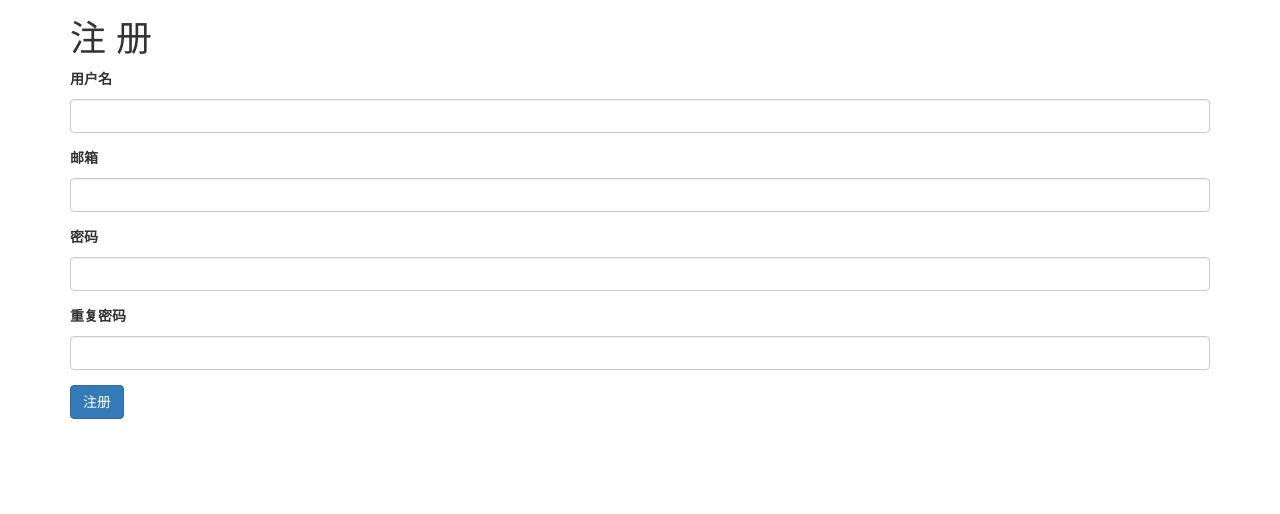
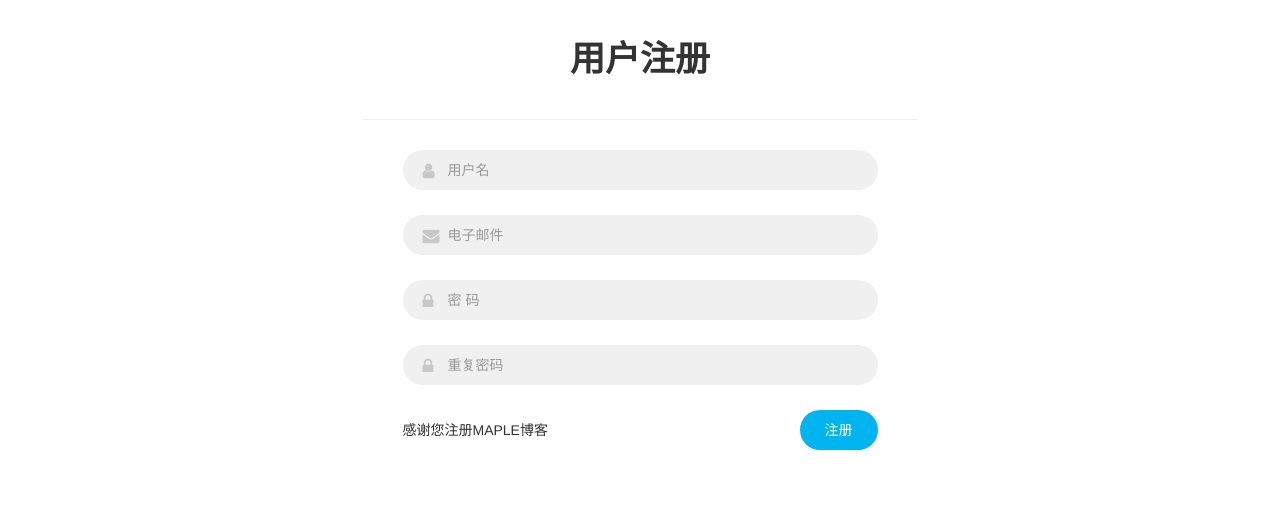
Before and after one commit to fyypll/flask-blog, a Flask app: page /register in a window 1280 px wide. Shown: the part 51-565 px from the top of the page. Run offline with Flask 2, Linux system fonts and the light colour scheme; some libraries are stand-ins or nearby versions.

Commit message:
修改了注册页面

```diff
--- a/app/templates/register.html
+++ b/app/templates/register.html
@@ -2,38 +2,51 @@
 
 {% block content %}
 
-<h1>注 册</h1>
-<form action="" method="post">
+<div class="row">
+    <div class="col-md-offset-3 col-md-6">
+        <form class="form-horizontal" action="" method="post">
+            <span class="heading">用户注册</span>
             {{ form.hidden_tag() }}
             <div class="form-group">
-        <label>{{ form.username.label }}</label>
-        {{ form.username(size=32,class="form-control") }}
+                <!--                <label>{{ form.username.label }}</label>-->
+                {{ form.username(size=32,class="form-control",placeholder="用户名") }}
+                <i class="fa fa-user"></i>
                 {% for error in form.username.errors %}
                 <span class="text-danger">{{ error }}</span>
                 {% endfor %}
             </div>
             <div class="form-group">
-        <label>{{ form.email.label }}</label>
-        {{ form.email(size=64,class="form-control") }}
+                <!--                <label>{{ form.email.label }}</label>-->
+                {{ form.email(size=64,class="form-control",placeholder="电子邮件") }}
+                <i class="fa fa-envelope"></i>
                 {% for error in form.email.errors %}
                 <span class="text-danger">{{ error }}</span>
                 {% endfor %}
             </div>
             <div class="form-group">
-        <label>{{ form.password.label }}</label>
-        {{ form.password(size=32,class="form-control") }}
+                <!--                <label>{{ form.password.label }}</label>-->
+                {{ form.password(size=32,class="form-control",placeholder="密 码") }}
+                <i class="fa fa-lock"></i>
                 {% for error in form.password.errors %}
                 <span class="text-danger">{{ error }}</span>
                 {% endfor %}
             </div>
             <div class="form-group">
-        <label>{{ form.password2.label }}</label>
-        {{ form.password2(size=32,class="form-control") }}
+                <!--                <label>{{ form.password2.label }}</label>-->
+                {{ form.password2(size=32,class="form-control",placeholder="重复密码") }}
+                <i class="fa fa-lock"></i>
                 {% for error in form.password2.errors %}
                 <span class="text-danger">{{ error }}</span>
                 {% endfor %}
             </div>
+            <div class="form-group">
+                <div class="info-success" style="float: left;line-height: 40px;">
+                    感谢您注册MAPLE博客
+                </div>
                 {{ form.submit(class="btn btn-primary") }}
+            </div>
         </form>
+    </div>
+</div>
 
 {% endblock %}
```
Also changed, not shown: app/templates/login.html (+6 -6 lines). Lines whose indentation alone changed are shown as unchanged.
